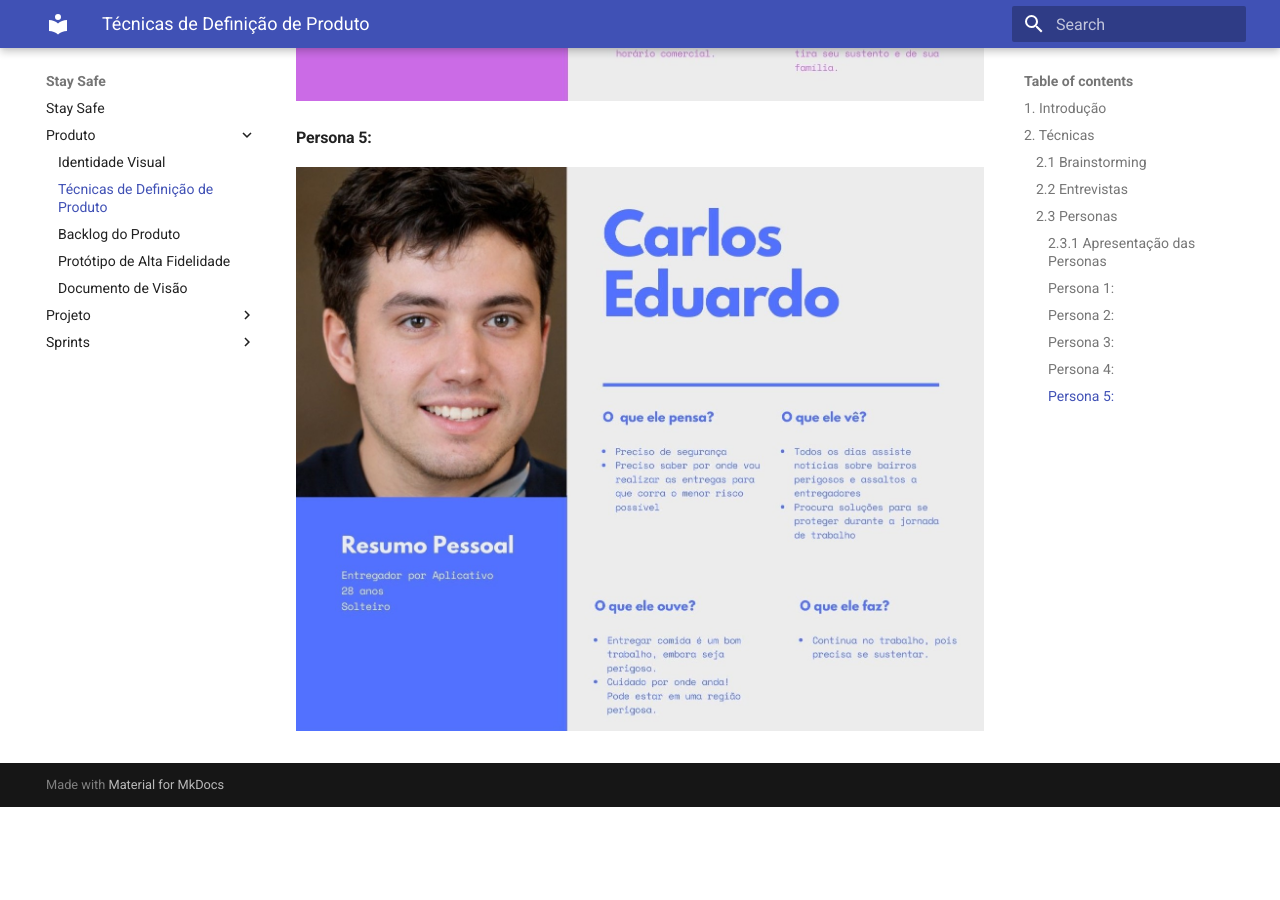
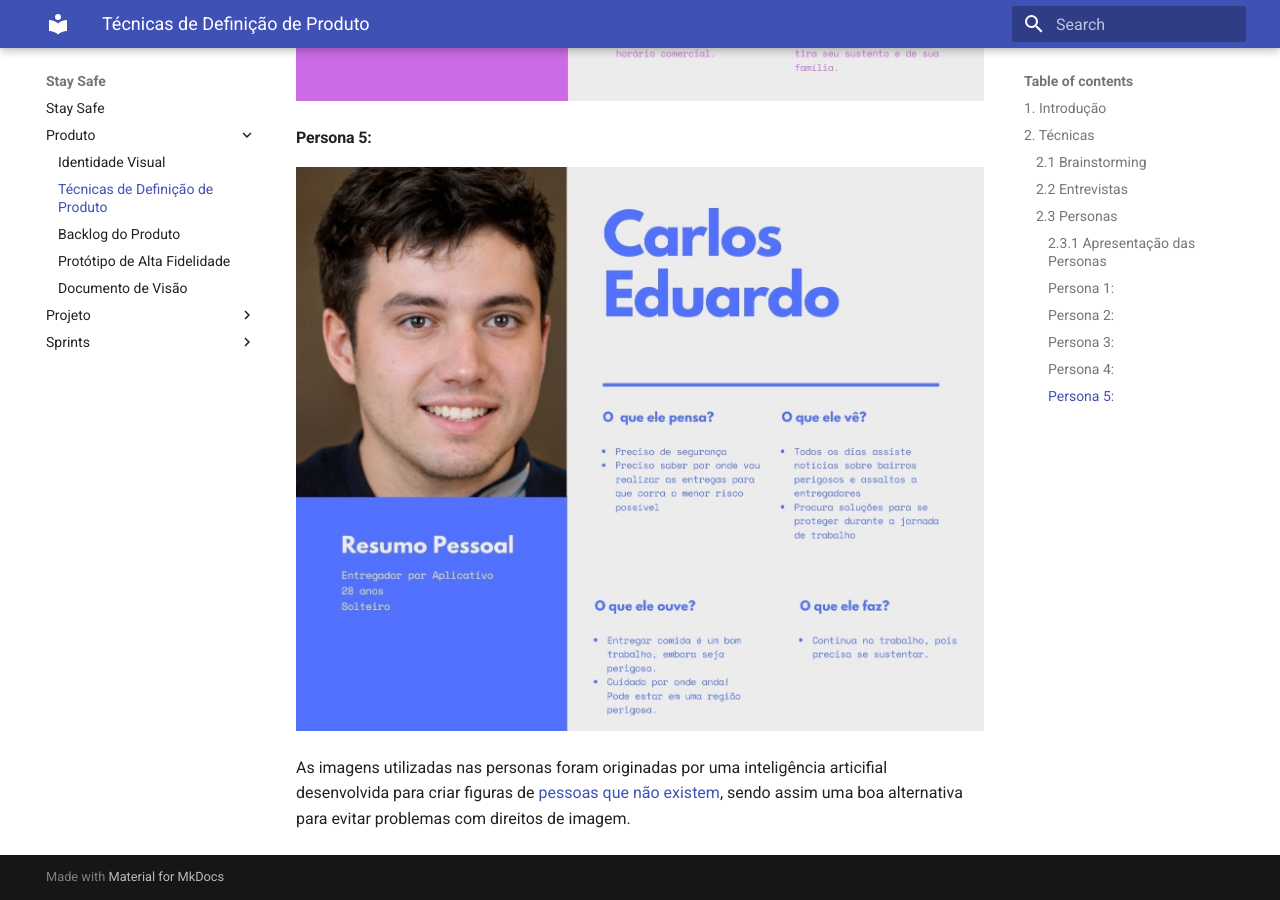
Before and after one commit to fga-eps-mds/2020.1-stay-safe-docs, an MkDocs documentation site: the page built from docs/produto/persona.md, in a window 1280 px wide and 900 px high, scrolled down 3746 px. Built offline with MkDocs 1.6.1 and Material for MkDocs 9.7.7, drawn with Linux system fonts in a browser that asks for light colours; before the commit the page ends 4553 px from its top, so only the background shows below that.

Commit message:
Add discription to site

```diff
--- a/docs/produto/persona.md
+++ b/docs/produto/persona.md
@@ -36,3 +36,5 @@ Serão apresentados os perfis escolhidos, seguidos de seus respectivos Mapas da
 #### Persona 5:
 
 ![Mapa da Empatia](../images/personas/entregador_app.jpg)
+
+As imagens utilizadas nas personas foram originadas por uma inteligência articifial desenvolvida para criar figuras de [pessoas que não existem](https://thispersondoesnotexist.com/), sendo assim uma boa alternativa para evitar problemas com direitos de imagem.
```
